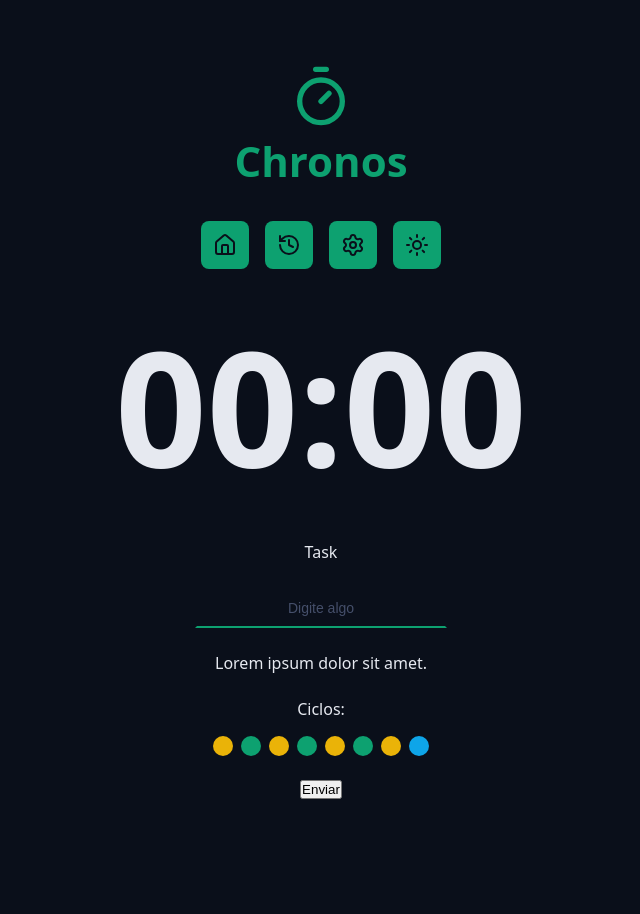
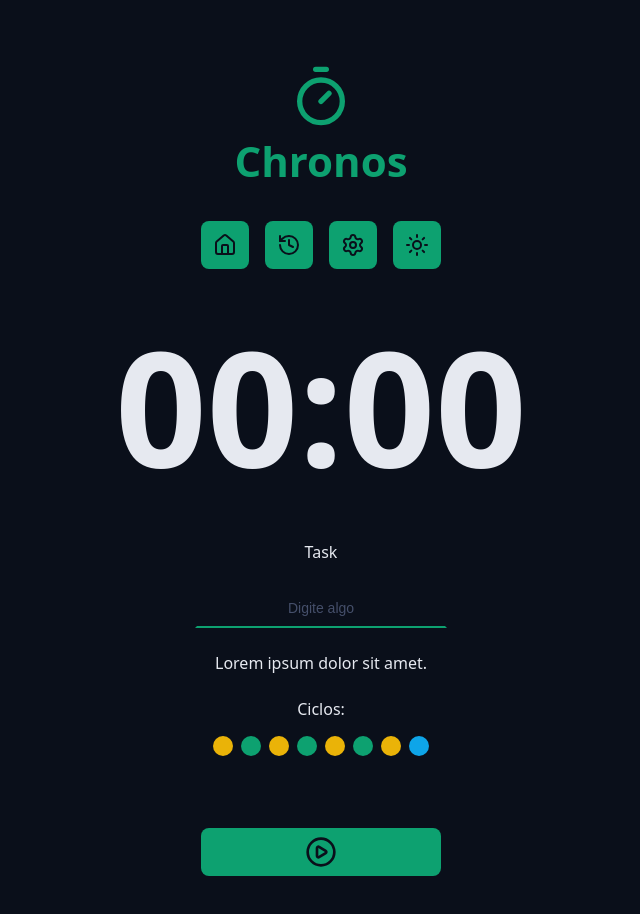
Before and after one commit to leolousa/chronos-pomodoro, a React app: page / in a window 1280 px wide. Shown: the top 914 px of the page, without its empty margins (319-959 px from the left). Before the commit the page ends 831 px from the top, so only its background shows below. Built offline with nearby package versions, Linux system fonts and the light colour scheme; the HTML template or start-up script is replaced by a standard one.

Commit message:
Criando o componente DefaultButton

```diff
--- a/src/App.tsx
+++ b/src/App.tsx
@@ -6,6 +6,8 @@
 import { CountDown } from './components/CountDown'
 import { DefautInput } from './components/DefaultInput'
 import { Cycles } from './components/Cycles/Cycles'
+import { DefaultButton } from './components/DefaultButton'
+import { PlayCircleIcon, StopCircleIcon } from 'lucide-react'
 
 export function App() {
   return (
@@ -39,7 +41,7 @@
           </div>
 
           <div className='formRow'>
-            <button>Enviar</button>
+            <DefaultButton icon={<PlayCircleIcon />} color='green' />
           </div>
         </form>
       </Container>
--- /dev/null
+++ b/src/components/DefaultButton/index.tsx
@@ -0,0 +1,21 @@
+import styles from './style.module.css'
+
+/* Tipagem das propriedades em conjunto com as propriedades do componente button do React  */
+type DefaultButtonProps = {
+  icon: React.ReactNode
+  color?: 'green' | 'red'
+} & React.ComponentProps<'button'>
+
+export function DefaultButton({
+  icon,
+  color = 'green',
+  ...props
+}: DefaultButtonProps) {
+  return (
+    <>
+      <button className={`${styles.button} ${styles[color]}`} {...props}>
+        {icon}
+      </button>
+    </>
+  )
+}
--- /dev/null
+++ b/src/components/DefaultButton/style.module.css
@@ -0,0 +1,33 @@
+.button {
+  border: none;
+  background: var(--primary);
+  color: var(--text-over-primary);
+  display: flex;
+  align-items: center;
+  justify-content: center;
+  min-width: 24rem;
+  padding: 0.8rem;
+  border-radius: 0.8rem;
+  margin: 4.8rem 0;
+  cursor: pointer;
+  transition: all 0.3s;
+}
+
+.button svg {
+  width: 3.2rem;
+  height: 3.2rem;
+}
+
+.button:hover {
+  filter: brightness(80%);
+}
+
+.green {
+  background: var(--primary);
+  color: var(--text-over-primary);
+}
+
+.red {
+  background: var(--error);
+  color: var(--text-over-error);
+}
--- a/src/components/DefaultInput/index.tsx
+++ b/src/components/DefaultInput/index.tsx
@@ -10,12 +10,12 @@
   id,
   type,
   labelText,
-  ...rest
+  ...props
 }: DefaultInputProps) {
   return (
     <>
       <label htmlFor={id}>{labelText}</label>
-      <input className={styles.input} id={id} type={type} {...rest} />
+      <input className={styles.input} id={id} type={type} {...props} />
     </>
   )
 }
```
